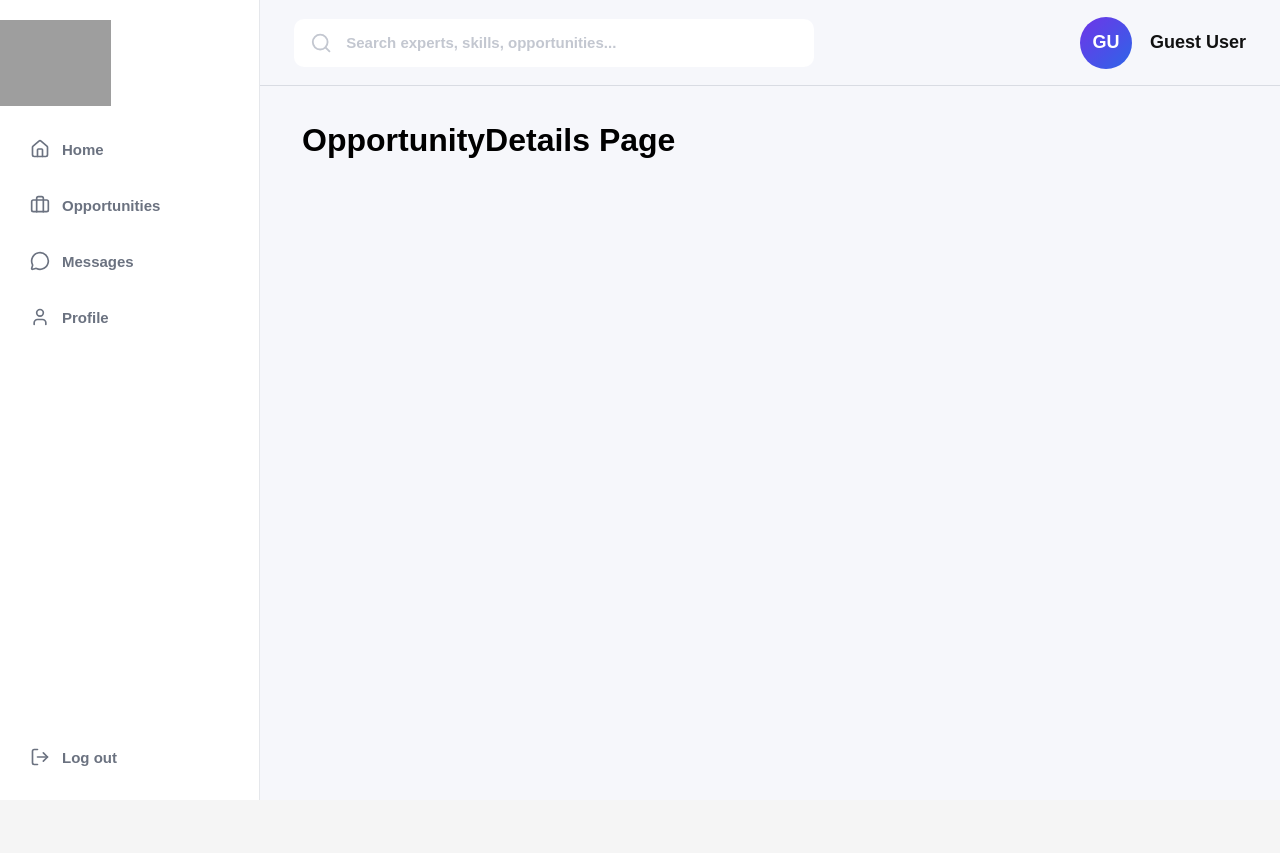
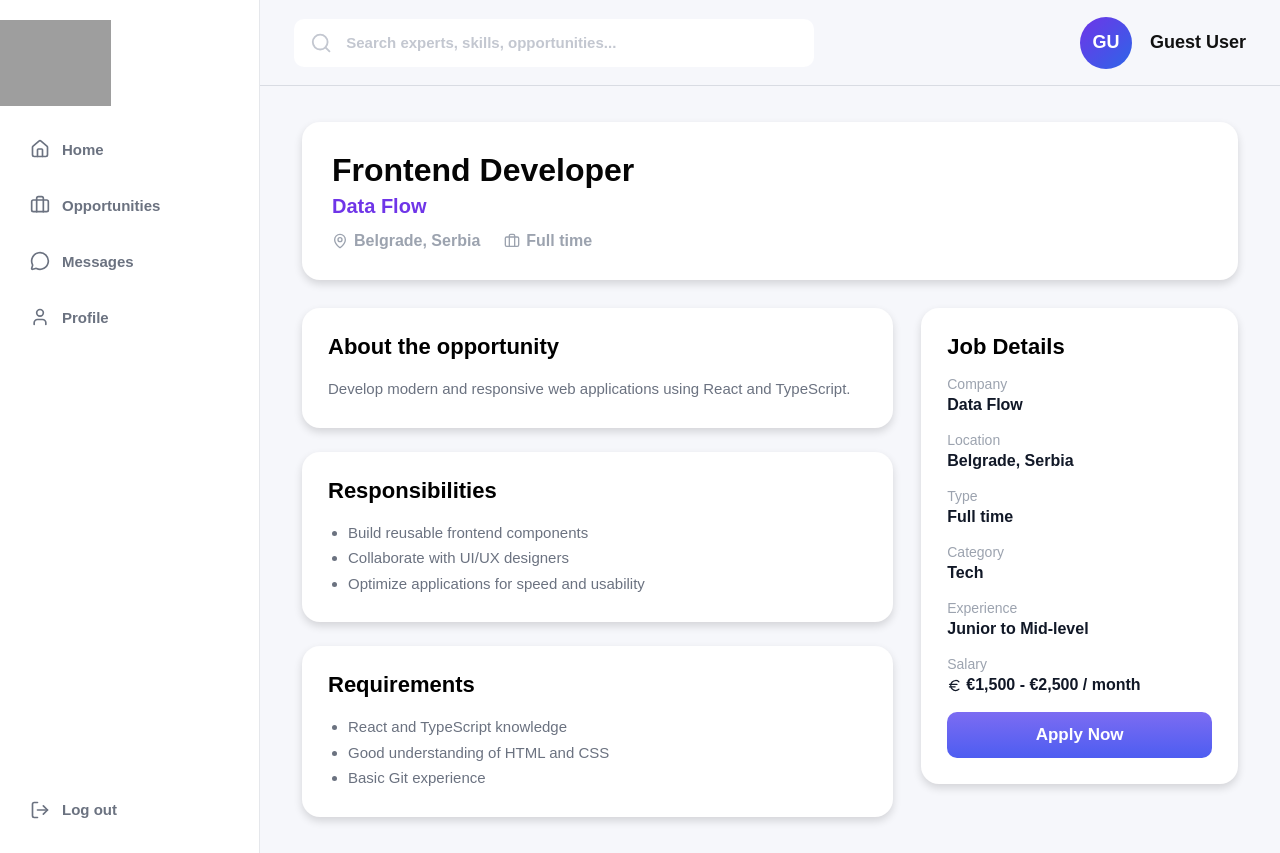
Before and after one commit to elab-development/klijentske-veb-tehnologije-i-skriptni-jezici-2025-26-2022-0159-umrezavanje-strucnjaka, a React (Vite) app: page /opportunities/1 in a window 1280 px wide. Before the commit the page ends 800 px from the top, so only its background shows below. Built offline with nearby package versions, Linux system fonts and the light colour scheme; grey boxes are pictures that could not be loaded.

Commit message:
Implement opportunity details page with job information

```diff
--- a/src/data/opportunities.ts
+++ b/src/data/opportunities.ts
@@ -8,8 +8,19 @@ export const opportunities: Opportunity[] = [
     location: "Belgrade, Serbia",
     type: "Full time",
     category: "Tech",
-    description:
-      "Develop modern and responsive web applications using React and TypeScript."
+    description: "Develop modern and responsive web applications using React and TypeScript.",
+    responsibilities: [
+      "Build reusable frontend components",
+      "Collaborate with UI/UX designers",
+      "Optimize applications for speed and usability",
+    ],
+    requirements: [
+      "React and TypeScript knowledge",
+      "Good understanding of HTML and CSS",
+      "Basic Git experience",
+    ],
+    experience: "Junior to Mid-level",
+    salary: "€1,500 - €2,500 / month",
   },
   {
     id: 2,
@@ -18,8 +29,19 @@ export const opportunities: Opportunity[] = [
     location: "Novi Sad, Serbia",
     type: "Part time",
     category: "Design",
-    description:
-      "Create intuitive interfaces and improve user experience for digital products."
+    description: "Create intuitive interfaces and improve user experience for digital products.",
+    responsibilities: [
+      "Design wireframes and prototypes",
+      "Conduct user research",
+      "Work closely with development teams",
+    ],
+    requirements: [
+      "Figma experience",
+      "Understanding of user-centered design",
+      "Strong visual design skills",
+    ],
+    experience: "Junior",
+    salary: "€700 - €1,200 / month",
   },
   {
     id: 3,
@@ -28,8 +50,19 @@ export const opportunities: Opportunity[] = [
     location: "Belgrade, Serbia",
     type: "Full time",
     category: "Backend",
-    description:
-      "Build scalable APIs and maintain backend services using modern technologies."
+    description: "Build scalable APIs and maintain backend services using modern technologies.",
+    responsibilities: [
+      "Develop REST APIs",
+      "Maintain database models",
+      "Improve backend performance",
+    ],
+    requirements: [
+      "Node.js or Laravel experience",
+      "Database knowledge",
+      "Understanding of API architecture",
+    ],
+    experience: "Mid-level",
+    salary: "€2,000 - €3,200 / month",
   },
   {
     id: 4,
@@ -38,8 +71,19 @@ export const opportunities: Opportunity[] = [
     location: "Remote",
     type: "Remote",
     category: "Management",
-    description:
-      "Lead product strategy and collaborate with cross-functional teams."
+    description: "Lead product strategy and coordinate cross-functional product teams.",
+    responsibilities: [
+      "Define product roadmap",
+      "Communicate with stakeholders",
+      "Prioritize product features",
+    ],
+    requirements: [
+      "Product management experience",
+      "Strong communication skills",
+      "Understanding of agile workflows",
+    ],
+    experience: "Senior",
+    salary: "€3,000 - €4,500 / month",
   },
   {
     id: 5,
@@ -48,8 +92,19 @@ export const opportunities: Opportunity[] = [
     location: "Niš, Serbia",
     type: "Part time",
     category: "Marketing",
-    description:
-      "Plan and execute digital marketing campaigns across multiple platforms."
+    description: "Plan and execute digital marketing campaigns across multiple platforms.",
+    responsibilities: [
+      "Create campaign plans",
+      "Analyze social media performance",
+      "Prepare marketing reports",
+    ],
+    requirements: [
+      "Digital marketing knowledge",
+      "Social media experience",
+      "Basic analytics skills",
+    ],
+    experience: "Junior to Mid-level",
+    salary: "€600 - €1,100 / month",
   },
   {
     id: 6,
@@ -58,8 +113,19 @@ export const opportunities: Opportunity[] = [
     location: "Belgrade, Serbia",
     type: "Full time",
     category: "Tech",
-    description:
-      "Develop and maintain mobile applications for Android and iOS."
+    description: "Develop and maintain mobile applications for Android and iOS platforms.",
+    responsibilities: [
+      "Build mobile app features",
+      "Fix bugs and improve stability",
+      "Collaborate with backend developers",
+    ],
+    requirements: [
+      "React Native or Flutter knowledge",
+      "Mobile UI understanding",
+      "API integration experience",
+    ],
+    experience: "Mid-level",
+    salary: "€1,800 - €3,000 / month",
   },
   {
     id: 7,
@@ -68,8 +134,19 @@ export const opportunities: Opportunity[] = [
     location: "Remote",
     type: "Remote",
     category: "Design",
-    description:
-      "Create visual content and branding materials for various clients."
+    description: "Create visual content, branding materials and social media designs.",
+    responsibilities: [
+      "Design brand visuals",
+      "Prepare social media creatives",
+      "Create marketing assets",
+    ],
+    requirements: [
+      "Adobe Photoshop or Illustrator",
+      "Creative portfolio",
+      "Attention to detail",
+    ],
+    experience: "Junior",
+    salary: "€800 - €1,400 / month",
   },
   {
     id: 8,
@@ -78,8 +155,19 @@ export const opportunities: Opportunity[] = [
     location: "Kragujevac, Serbia",
     type: "Full time",
     category: "Data",
-    description:
-      "Analyze business data and provide actionable insights for decision-making."
+    description: "Analyze business data and provide actionable insights for decision-making.",
+    responsibilities: [
+      "Prepare data reports",
+      "Create dashboards",
+      "Identify business trends",
+    ],
+    requirements: [
+      "Excel or SQL knowledge",
+      "Analytical thinking",
+      "Basic visualization skills",
+    ],
+    experience: "Junior to Mid-level",
+    salary: "€1,300 - €2,200 / month",
   },
   {
     id: 9,
@@ -88,8 +176,19 @@ export const opportunities: Opportunity[] = [
     location: "Remote",
     type: "Remote",
     category: "Backend",
-    description:
-      "Manage cloud infrastructure and automate deployment pipelines."
+    description: "Manage cloud infrastructure and automate deployment pipelines.",
+    responsibilities: [
+      "Maintain CI/CD pipelines",
+      "Monitor cloud services",
+      "Improve deployment processes",
+    ],
+    requirements: [
+      "Docker knowledge",
+      "Linux basics",
+      "Cloud platform experience",
+    ],
+    experience: "Mid-level",
+    salary: "€2,400 - €3,800 / month",
   },
   {
     id: 10,
@@ -98,57 +197,17 @@ export const opportunities: Opportunity[] = [
     location: "Novi Sad, Serbia",
     type: "Part time",
     category: "Marketing",
-    description:
-      "Produce engaging content for social media and online communities."
-  },
-  {
-    id: 11,
-    title: "Cybersecurity Analyst",
-    company: "SecureIT",
-    location: "Belgrade, Serbia",
-    type: "Full time",
-    category: "Tech",
-    description:
-      "Monitor security threats and improve organizational cybersecurity."
-  },
-  {
-    id: 12,
-    title: "Project Coordinator",
-    company: "Business Solutions",
-    location: "Remote",
-    type: "Remote",
-    category: "Management",
-    description:
-      "Coordinate project activities and ensure timely delivery of tasks."
-  },
-  {
-    id: 13,
-    title: "Machine Learning Engineer",
-    company: "AI Labs",
-    location: "Belgrade, Serbia",
-    type: "Full time",
-    category: "Data",
-    description:
-      "Design and deploy machine learning models for real-world applications."
-  },
-  {
-    id: 14,
-    title: "Brand Strategist",
-    company: "Vision Marketing",
-    location: "Niš, Serbia",
-    type: "Part time",
-    category: "Marketing",
-    description:
-      "Develop branding strategies and strengthen brand positioning."
-  },
-  {
-    id: 15,
-    title: "Full Stack Developer",
-    company: "InnovateX",
-    location: "Remote",
-    type: "Remote",
-    category: "Tech",
-    description:
-      "Work across frontend and backend technologies to build complete solutions."
-  }
-];
+    description: "Produce engaging content for social media and online communities.",
+    responsibilities: [
+      "Write content ideas",
+      "Create short-form posts",
+      "Track audience engagement",
+    ],
+    requirements: [
+      "Creative writing skills",
+      "Social media knowledge",
+      "Basic video editing is a plus",
+    ],
+    experience: "Junior",
+    salary: "€500 - €1,000 / month",
+  }]
--- a/src/interfaces/Opportunity.ts
+++ b/src/interfaces/Opportunity.ts
@@ -6,4 +6,8 @@ export interface Opportunity {
   type: string;
   category: string;
   description: string;
+  responsibilities: string[];
+  requirements: string[];
+  experience: string;
+  salary: string;
 }
--- a/src/interfaces/User.ts
+++ b/src/interfaces/User.ts
@@ -1,7 +1,13 @@
 export interface User {
   id: number;
   fullName: string;
+  username: string;
+  email: string;
+  password: string;
   title: string;
   location: string;
   avatar: string;
+  connections: number;
+  about: string;
+  experience: string;
 }
--- /dev/null
+++ b/src/pages/OpportunityDetailsPage.css
@@ -0,0 +1,103 @@
+.opportunity-details-page {
+  display: flex;
+  flex-direction: column;
+  gap: 28px;
+}
+
+.details-header {
+  background: white;
+  border-radius: 18px;
+  padding: 30px;
+  box-shadow: 0 4px 8px rgba(0, 0, 0, 0.14);
+}
+
+.details-header h1 {
+  font-size: 32px;
+  color: #050505;
+}
+
+.details-header p {
+  font-size: 20px;
+  color: #6f35e8;
+  font-weight: 700;
+  margin: 6px 0 14px;
+}
+
+.details-meta {
+  display: flex;
+  gap: 24px;
+}
+
+.details-meta span {
+  display: flex;
+  align-items: center;
+  gap: 6px;
+  color: #9ca3af;
+  font-weight: 600;
+}
+
+.details-layout {
+  display: grid;
+  grid-template-columns: 1.4fr 0.75fr;
+  gap: 28px;
+}
+
+.details-main {
+  display: flex;
+  flex-direction: column;
+  gap: 24px;
+}
+
+.details-card {
+  background: white;
+  border-radius: 18px;
+  padding: 26px;
+  box-shadow: 0 4px 8px rgba(0, 0, 0, 0.14);
+}
+
+.details-card h2 {
+  font-size: 22px;
+  margin-bottom: 16px;
+}
+
+.details-card p,
+.details-card li {
+  color: #6b7280;
+  line-height: 1.7;
+  font-size: 15px;
+}
+
+.details-card ul {
+  padding-left: 20px;
+}
+
+.detail-row {
+  display: flex;
+  flex-direction: column;
+  gap: 4px;
+  margin-bottom: 18px;
+}
+
+.detail-row span {
+  color: #9ca3af;
+  font-size: 14px;
+}
+
+.detail-row strong {
+  color: #111827;
+  display: flex;
+  align-items: center;
+  gap: 4px;
+}
+
+.apply-btn {
+  width: 100%;
+  height: 46px;
+  border: none;
+  border-radius: 10px;
+  background: linear-gradient(180deg, #7c6cf2 0%, #4d5df1 100%);
+  color: white;
+  font-size: 17px;
+  font-weight: 700;
+  cursor: pointer;
+}
--- a/src/pages/OpportunityDetailsPage.tsx
+++ b/src/pages/OpportunityDetailsPage.tsx
@@ -1,5 +1,105 @@
+import { useParams } from "react-router-dom";
+import { MapPin, Briefcase, Euro } from "lucide-react";
+import { opportunities } from "../data/opportunities";
+import "./OpportunityDetailsPage.css";
+
 function OpportunityDetailsPage() {
-  return <h1>OpportunityDetails Page</h1>;
+  const { id } = useParams();
+
+  const opportunity = opportunities.find(
+    (opp) => opp.id === Number(id)
+  );
+
+  if (!opportunity) {
+    return <h1>Opportunity not found.</h1>;
+  }
+
+  return (
+    <div className="opportunity-details-page">
+      <section className="details-header">
+        <div>
+          <h1>{opportunity.title}</h1>
+          <p>{opportunity.company}</p>
+
+          <div className="details-meta">
+            <span>
+              <MapPin size={16} /> {opportunity.location}
+            </span>
+            <span>
+              <Briefcase size={16} /> {opportunity.type}
+            </span>
+          </div>
+        </div>
+      </section>
+
+      <div className="details-layout">
+        <main className="details-main">
+          <section className="details-card">
+            <h2>About the opportunity</h2>
+            <p>{opportunity.description}</p>
+          </section>
+
+          <section className="details-card">
+            <h2>Responsibilities</h2>
+            <ul>
+              {opportunity.responsibilities.map((item) => (
+                <li key={item}>{item}</li>
+              ))}
+            </ul>
+          </section>
+
+          <section className="details-card">
+            <h2>Requirements</h2>
+            <ul>
+              {opportunity.requirements.map((item) => (
+                <li key={item}>{item}</li>
+              ))}
+            </ul>
+          </section>
+        </main>
+
+        <aside className="details-sidebar">
+          <section className="details-card">
+            <h2>Job Details</h2>
+
+            <div className="detail-row">
+              <span>Company</span>
+              <strong>{opportunity.company}</strong>
+            </div>
+
+            <div className="detail-row">
+              <span>Location</span>
+              <strong>{opportunity.location}</strong>
+            </div>
+
+            <div className="detail-row">
+              <span>Type</span>
+              <strong>{opportunity.type}</strong>
+            </div>
+
+            <div className="detail-row">
+              <span>Category</span>
+              <strong>{opportunity.category}</strong>
+            </div>
+
+            <div className="detail-row">
+              <span>Experience</span>
+              <strong>{opportunity.experience}</strong>
+            </div>
+
+            <div className="detail-row">
+              <span>Salary</span>
+              <strong>
+                <Euro size={15} /> {opportunity.salary}
+              </strong>
+            </div>
+
+            <button className="apply-btn">Apply Now</button>
+          </section>
+        </aside>
+      </div>
+    </div>
+  );
 }
 
 export default OpportunityDetailsPage;
```
Also changed, not shown: src/components/OpportunityCard.tsx (+8 -1 lines), src/layouts/TopBar.tsx (+2 -6 lines), src/pages/DashboardPage.tsx (+5 -2 lines), src/pages/LoginPage.tsx (+8 -8 lines), src/pages/OpportunitiesPage.css (+0 -10 lines), src/pages/RegisterPage.tsx (+9 -3 lines).
